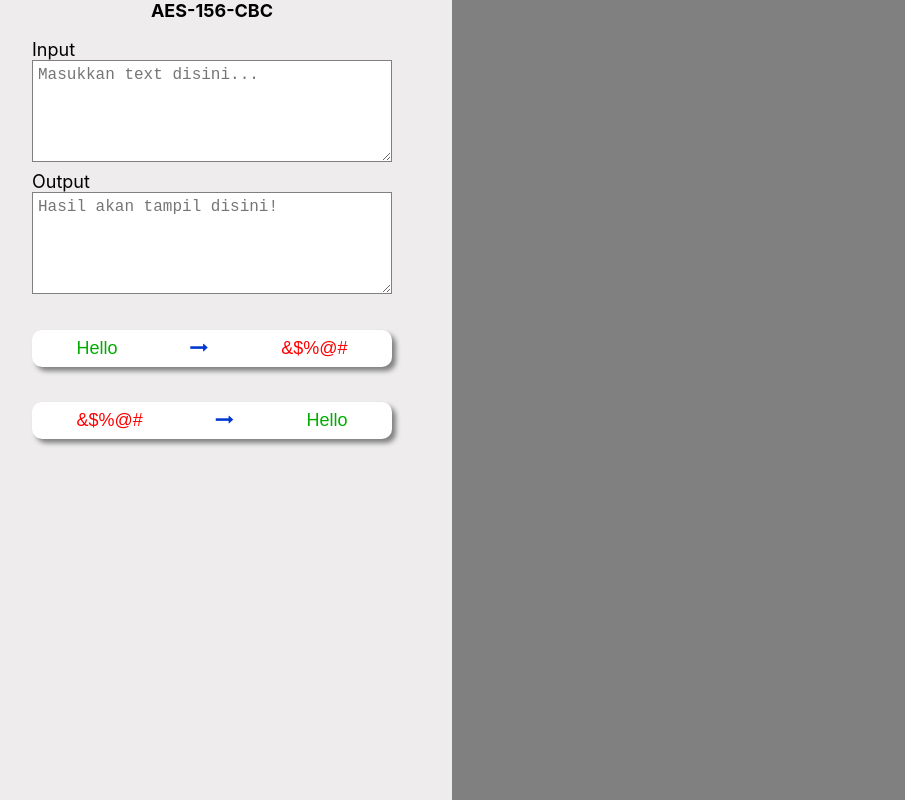
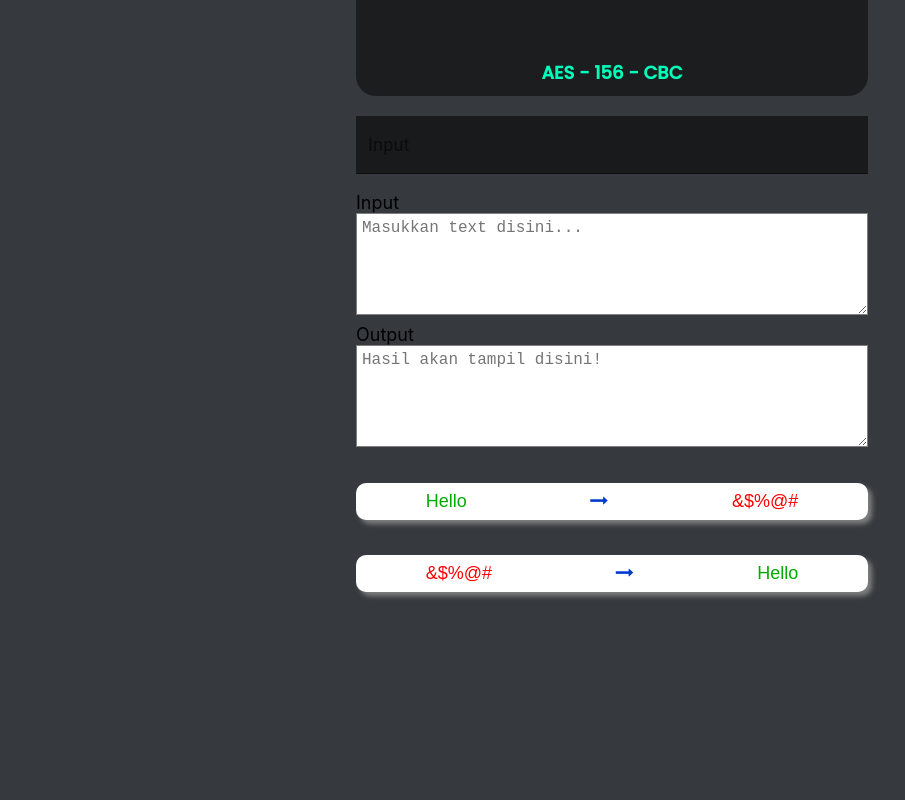
Before and after one commit to R124L-Tech/advanced-crypto, a React (Create React App) app: page / in a window 1280 px wide. Shown: the whole page, without its empty margins (28-933 px from the left). Built offline with nearby package versions, Linux system fonts and the light colour scheme.

Commit message:
styled + material UI

```diff
--- a/package.json
+++ b/package.json
@@ -3,6 +3,7 @@
   "version": "0.1.0",
   "private": true,
   "dependencies": {
+    "@material-ui/core": "^4.11.3",
     "@testing-library/jest-dom": "^5.11.9",
     "@testing-library/react": "^11.2.3",
     "@testing-library/user-event": "^12.6.2",
--- a/src/App.css
+++ b/src/App.css
@@ -6,7 +6,7 @@
 }
 
 body {
-  background-color: gray;
+  background-color: #36393d;
 }
 
 .input,
@@ -18,10 +18,8 @@ body {
 }
 
 .container {
-  background-color: rgb(238, 236, 236);
-  max-width: 480px;
+  width: 100%;
   align-items: center;
-  min-height: 100vh;
 }
 
 .key {
@@ -48,7 +46,7 @@ input[type="number"] {
 .input,
 .output,
 .buttons {
-  width: 75%;
+  width: 40%;
 }
 
 textarea {
--- a/src/App.js
+++ b/src/App.js
@@ -1,8 +1,21 @@
 import React, { useRef } from 'react'
 import { encrypt, decrypt } from "./crypto";
+import Header from "./components/Header";
+import TextField from '@material-ui/core/TextField';
+import { makeStyles } from '@material-ui/core/styles';
 import './App.css';
 
+const useStyles = makeStyles({
+  textField: {
+    marginTop: '20px',
+    width: '40%',
+    backgroundColor: '#1c1d1f',
+    color: 'white'
+  },
+});
+
 function App() {
+  const classes = useStyles();
   let inputRef = useRef()
   let outputRef = useRef()
 
@@ -16,9 +29,18 @@ function App() {
   }
 
   return (
-    // <div className="App">
     <div className="container">
-      <h1>AES-156-CBC</h1>
+      <Header
+        title="AES - 156 - CBC"
+      />
+
+      <TextField
+        id="filled-basic"
+        label="Input"
+        variant="filled"
+        multiline
+        className={classes.textField}
+      />
 
       {/* INPUT */}
       <div className="input">
@@ -49,7 +71,6 @@ function App() {
         </button>
       </div>
     </div>
-    // </div>
   );
 }
 
--- /dev/null
+++ b/src/components/Header.css
@@ -0,0 +1,16 @@
+@import url("https://fonts.googleapis.com/css2?family=Poppins:wght@500&display=swap");
+
+.head {
+  width: 40%;
+  height: 12vh;
+  background-color: #1c1d1f;
+  color: #00ffba;
+  display: flex;
+  align-items: flex-end;
+  text-align: center;
+  justify-content: center;
+  padding-bottom: 10px;
+  font-family: "Poppins", sans-serif;
+  font-size: 90px;
+  border-radius: 0 0 20px 20px;
+}
--- /dev/null
+++ b/src/components/Header.js
@@ -0,0 +1,16 @@
+import './Header.css'
+
+
+const Header = ({ title }) => {
+    return (
+        <div className="head">
+            <h1 className="title">{title}</h1>
+        </div>
+    )
+}
+
+Header.defaultProps = {
+    title: "Judul"
+}
+
+export default Header
```
Also changed, not shown: src/theme.js (added, +19 -0 lines), 2 other files (tests, documents, lock files or other folders).
